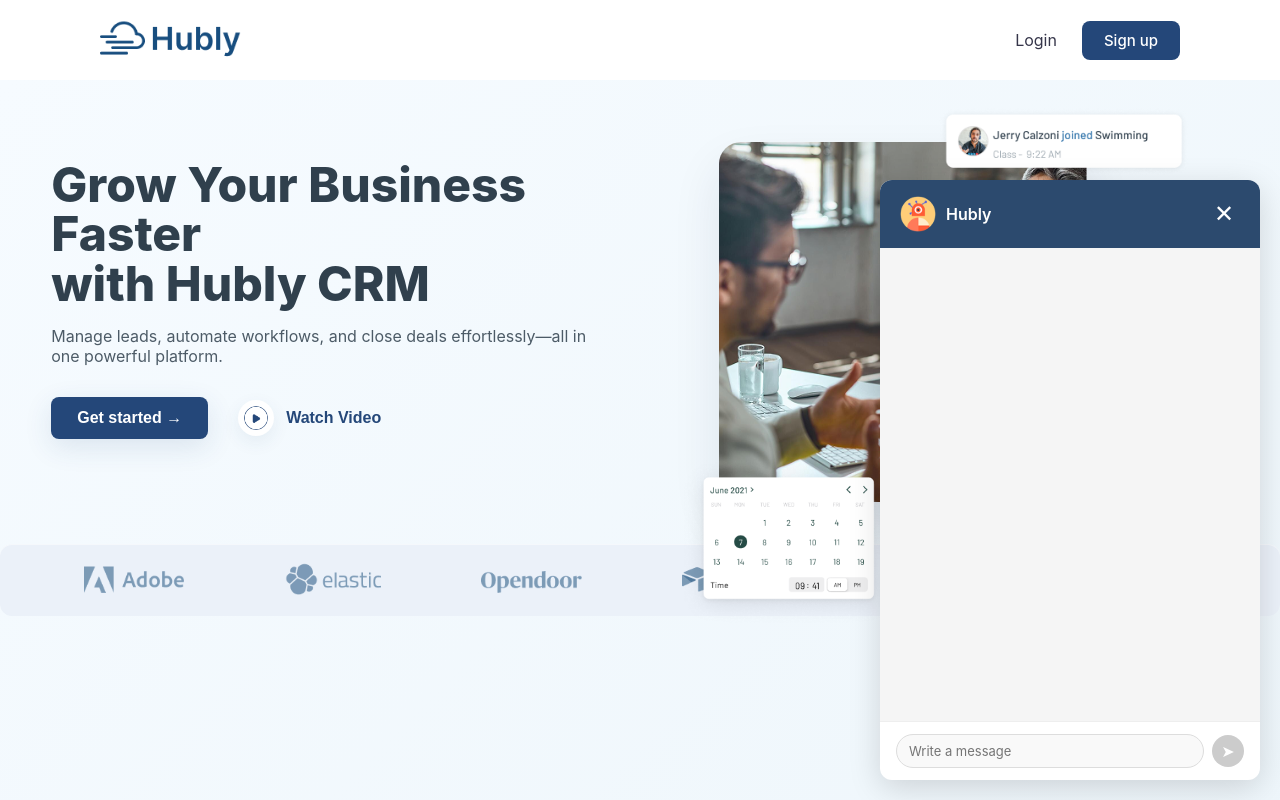
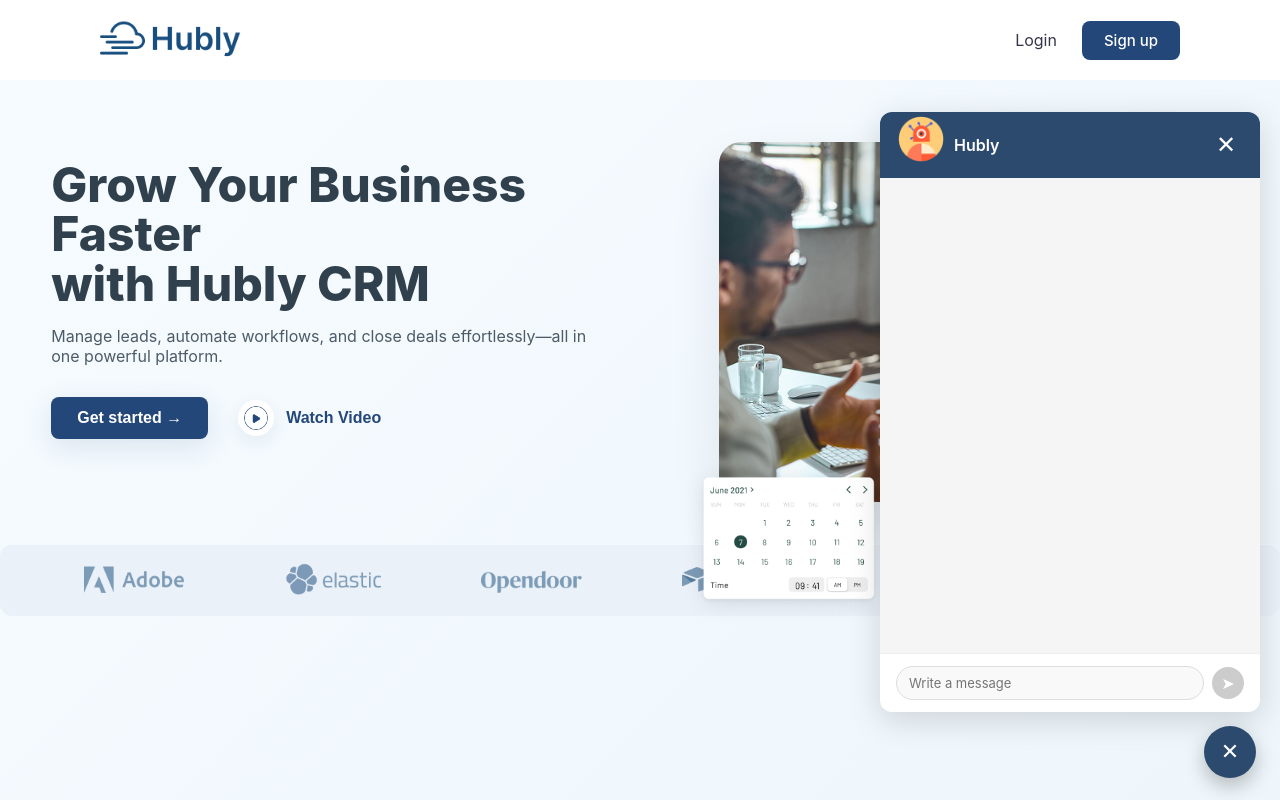
Before and after one commit to Gouravsharma20/fincal-evaluation-project, a React (Create React App) app in the folder client/: page / in a window 1280 px wide. Both pictures are taken after a click on the button 1230 px from the left and 750 px from the top of the page. Shown: the top 800 px of the page. Built offline with nearby package versions, Linux system fonts and the light colour scheme.

Commit message:
make changes in ui

```diff
--- a/client/src/Components/MessageForm/MessageForm.js
+++ b/client/src/Components/MessageForm/MessageForm.js
@@ -48,6 +48,8 @@
     } else {
     }
   };
+
+
 
   const createCustomer = async (e) => {
     e.preventDefault();
@@ -304,6 +306,22 @@
               ➤
             </button>
           </div>
+
+
+          <button
+            className="floating-close"
+            onClick={resetChat}
+            aria-label="Close chat"
+            title="Close"
+          >
+            ✕
+          </button>
+
+
+
+
+
+
         </div>
       )}
     </>
--- a/client/src/Components/MessageForm/MessageFormStyles.css
+++ b/client/src/Components/MessageForm/MessageFormStyles.css
@@ -49,6 +49,7 @@
   flex-shrink: 0;
   margin-top: -60px;
   margin-bottom: 0;
+  z-index: 50;
 }
 
 .message-box-close {
@@ -103,6 +104,7 @@
 .chat-modal {
   position: fixed;
   bottom: 20px;
+  bottom: calc(20px + 60px + 8px);
   right: 20px;
   width: 380px;
   height: 600px;
@@ -115,12 +117,33 @@
   animation: slideUp 0.3s ease-out;
 }
 
+.floating-close {
+  position: absolute;
+  bottom: -66px;
+  right: 4px;
+  width: 52px;
+  height: 52px;
+  border-radius: 50%;
+  border: none;
+  background-color: #2C4A6E;
+  color: #fff;
+  font-size: 22px;
+  cursor: pointer;
+  display: flex;
+  align-items: center;
+  justify-content: center;
+  box-shadow: 0 8px 20px rgba(0,0,0,0.25);
+  z-index: 1010;
+  transition: transform 0.15s ease, opacity 0.15s ease;
+}
+
 /* Chat Modal Header */
 .chat-modal-header {
   display: flex;
+  align-items: center;
   justify-content: space-between;
   align-items: center;
-  padding: 16px 20px;
+  padding: 16px 18px;
   background-color: #2C4A6E;
   border-radius: 12px 12px 0 0;
   color: white;
@@ -133,9 +156,11 @@
 }
 
 .hubly-icon {
-  width: 36px;
-  height: 36px;
+  width: 46px;
+  height: 46px;
   border-radius: 50%;
+  margin-top: -12px;
+  z-index: 5;
 }
 
 .hubly-title {
@@ -317,6 +342,10 @@
   font-size: 16px;
 }
 
+
+
+
+
 .send-btn:hover:not(:disabled) {
   background-color: #1f3350;
 }
--- a/client/src/Pages/DashBoard/DashBoardStyles.css
+++ b/client/src/Pages/DashBoard/DashBoardStyles.css
@@ -18,7 +18,7 @@
   display: flex;
   width: 100%;
   min-height: 100vh;
-  background-color: #f5f5f5;
+  background-color: #ffffff;
 }
 
 .admin-main-content {
@@ -29,12 +29,16 @@
   overflow: hidden;
 }
 
+
+
 /* Header / Search */
 .admin-search-header {
   padding: 20px;
   background-color: white;
   border-bottom: 1px solid #e0e0e0;
 }
+
+
 
 .search-wrapper { max-width: 600px; }
 
@@ -121,18 +125,19 @@
 /* Ticket card */
 .ticket-row {
   background-color: white;
-  border-radius: 8px;
-  box-shadow: 0 1px 3px rgba(0,0,0,0.06);
   overflow: visible;
   transition: all 0.18s;
   display: flex;
-  flex-direction: column;
-  align-items: stretch;
+  flex-direction: row;
+  align-items: flex-end;
   padding: 18px 20px;
-  gap: 12px;
+  gap: 2px;
   width: 100%;
   min-height: 180px;
 }
+
+
+
 
 .ticket-row:hover {
   box-shadow: 0 6px 18px rgba(0,0,0,0.08);
@@ -258,6 +263,15 @@
 .tickets-list-container::-webkit-scrollbar-thumb { background: #ddd; border-radius:3px; }
 .tickets-list-container::-webkit-scrollbar-thumb:hover { background:#999; }
 
+.ticket-actions { width: 140px; display:flex; align-items:center; justify-content:flex-end; }
+.ticket-status { font-weight:600; padding:2px 8px; border-radius:8px; font-size:14px; display:inline-flex; align-items:center; gap:6px; }
+.ticket-status.open { background:transparent; color:#0b66c3; border:none; cursor:pointer; }
+.ticket-status.open:hover { background:rgba(11,102,195,0.05); transform:translateY(-1px); }
+.ticket-status.resolved { background:rgba(46,125,50,0.1); color:#2e7d32; border:none; cursor:default; }
+.ticket-status .arrow { margin-left:6px; font-weight:700; transform:translateY(-1px); }
+@media (max-width:680px){ .ticket-row{flex-direction:column} .ticket-actions{width:100%; justify-content:flex-start} }
+
+
 /* Responsive */
 @media (max-width: 1024px) {
   .ticket-row { padding: 16px; gap:12px; }
--- a/client/src/Pages/DashBoard/Dashboard.js
+++ b/client/src/Pages/DashBoard/Dashboard.js
@@ -1,3 +1,5 @@
+
+
 import React, { useState, useEffect, useCallback } from 'react'
 import './DashBoardStyles.css'
 import { useAuthContext } from '../../Hooks/useAuthContext'
@@ -147,7 +149,7 @@
                 {/* MESSAGE (redesigned box look) */}
                 <div className="ticket-message-box">
                   <p className="ticket-message">
-                    {ticket.messages && ticket.messages.length ? ticket.messages[0].text : 'No message'}
+                    {ticket.messages[ticket.messages.length - 1]?.text}
                   </p>
 
                   <div className="ticket-meta-right">
@@ -173,6 +175,21 @@
                   </div>
                 </div>
               </div>
+
+              {/* << ADDED: actions column (minimal insertion) */}
+              <div className="ticket-actions">
+                {ticket.status === 'resolved' ? (
+                  <div className="ticket-status resolved">Resolved</div>
+                ) : (
+                  <button
+                    type="button"
+                    className="ticket-status open"
+                    // onClick={() => openTicket(ticket)}  // << OPTIONAL: enable if you have handler
+                  >
+                    Open Ticket <span className="arrow">→</span>
+                  </button>
+                )}
+              </div>
             </div>
           ))}
         </div>
--- a/client/src/Pages/Messages/Messages.js
+++ b/client/src/Pages/Messages/Messages.js
@@ -27,9 +27,12 @@
   const [showAssignmentModal, setShowAssignmentModal] = useState(false)
   const [pendingAssignment, setPendingAssignment] = useState(null)
   const [assignmentLoading, setAssignmentLoading] = useState(false)
+  // const [resolutionTimeLimit, setResolutionTimeLimit] = useState(10);
 
 
   const { token } = useAuthContext()
+
+
 
   // Determine ticket state
   const isTicketAssigned = openTicket?.assignedTo !== null && openTicket?.assignedTo !== undefined
@@ -114,6 +117,32 @@
   // ✅ FIX #1: Fetch fresh ticket to get isMissedChat
 
 
+
+
+
+//   const fetchSettings = useCallback(async () => {
+//   if (!token) return;
+
+//   try {
+//     const response = await fetch(`${API_BASE_URL}/api/admin/settings`, {
+//       headers: {
+//         'Authorization': `Bearer ${token}`,
+//         'Content-Type': 'application/json'
+//       }
+//     });
+
+//     if (response.ok) {
+//       const data = await response.json();
+//       setResolutionTimeLimit(data.settings?.resolutionTimeLimit || 10);
+//     }
+//   } catch (err) {
+//     console.error('Error fetching settings:', err);
+//   }
+// }, [token]);
+
+
+
+
   const applyFilters = (ticketsToFilter, filterType, search) => {
     let filtered = ticketsToFilter
 
@@ -138,6 +167,7 @@
   useEffect(() => {
     fetchTickets()
     fetchTeamMembers()
+    // fetchSettings()
   }, [fetchTickets, fetchTeamMembers])
 
   useEffect(() => {
@@ -157,7 +187,14 @@
     try {
       const freshTicket = await fetchSingleTicket(ticket._id)
       const finalTicket = freshTicket || ticket;
-      setOpenTicket({...finalTicket})
+
+
+
+
+
+
+
+      setOpenTicket({ ...finalTicket })
       setSelectedTeamMember(null)
       setTicketStatus(freshTicket?.status || ticket.status || 'unresolved')
       console.log('Ticket opened, isMissedChat:', freshTicket?.isMissedChat)
@@ -299,6 +336,52 @@
     setPendingAssignment(null)
   }
 
+  // const handleStatusChange = async () => {
+  //   if (!openTicket) return
+
+  //   try {
+  //     const response = await fetch(
+  //       `${API_BASE_URL}/api/admin/tickets/${openTicket._id}/resolve`,
+  //       {
+  //         method: 'PATCH',
+  //         headers: {
+  //           'Authorization': `Bearer ${token}`,
+  //           'Content-Type': 'application/json'
+  //         },
+  //         body: JSON.stringify({ resolutionNote: "" })
+  //       }
+  //     )
+
+  //     if (!response.ok) throw new Error('Failed to resolve')
+
+  //     const freshResponse = await fetch(
+  //       `${API_BASE_URL}/api/admin/tickets/${openTicket._id}`,
+  //       {
+  //         headers: {
+  //           'Authorization': `Bearer ${token}`,
+  //           'Content-Type': 'application/json'
+  //         }
+  //       }
+  //     )
+
+  //     if (freshResponse.ok) {
+  //       const freshData = await freshResponse.json()
+  //       const freshTicket = freshData.ticket || freshData
+  //       setOpenTicket(freshTicket)
+  //       setTickets(tickets.map(t => t._id === freshTicket._id ? freshTicket : t))
+  //       setFilteredTickets(filteredTickets.map(t => t._id === freshTicket._id ? freshTicket : t))
+  //       setTicketStatus('resolved')
+  //       setShowStatusDropdown(false)
+  //     }
+  //   } catch (err) {
+  //     console.error('Error:', err)
+  //     setError(err.message)
+  //     setTimeout(() => setError(''), 3000)
+  //   }
+  // }
+
+
+
   const handleStatusChange = async () => {
     if (!openTicket) return
 
@@ -317,6 +400,7 @@
 
       if (!response.ok) throw new Error('Failed to resolve')
 
+      // ✅ FIX: Fetch fresh ticket data immediately
       const freshResponse = await fetch(
         `${API_BASE_URL}/api/admin/tickets/${openTicket._id}`,
         {
@@ -330,9 +414,19 @@
       if (freshResponse.ok) {
         const freshData = await freshResponse.json()
         const freshTicket = freshData.ticket || freshData
-        setOpenTicket(freshTicket)
-        setTickets(tickets.map(t => t._id === freshTicket._id ? freshTicket : t))
-        setFilteredTickets(filteredTickets.map(t => t._id === freshTicket._id ? freshTicket : t))
+
+        // ✅ FIX: Log to verify isMissedChat is present
+        console.log('Resolved ticket data:', freshTicket)
+        console.log('isMissedChat value:', freshTicket.isMissedChat)
+
+        // ✅ FIX: Force a complete state update with a new object reference
+        setOpenTicket({
+          ...freshTicket,
+          status: 'resolved' // Ensure status is set
+        })
+
+        setTickets(tickets.map(t => t._id === freshTicket._id ? { ...freshTicket } : t))
+        setFilteredTickets(filteredTickets.map(t => t._id === freshTicket._id ? { ...freshTicket } : t))
         setTicketStatus('resolved')
         setShowStatusDropdown(false)
       }
@@ -420,7 +514,9 @@
                   </div>
                   <div className="card-message-section">
                     <p className="card-initial-message">
-                      {ticket.messages[0]?.text || 'No message'}
+                      {ticket.messages[ticket.messages.length - 1]?.text}
+
+                      {/* {ticket.messages[0]?.text || 'No message'} */}
                     </p>
                   </div>
                   <div className="card-bottom-section">
@@ -456,7 +552,7 @@
 
               <div className="chats-list">
                 {filteredTickets.map((ticket, idx) => {
-                  let chatBadgeText = ticket.messages[0]?.text || 'No message'
+                  let chatBadgeText = ticket.messages[ticket.messages.length - 1]?.text || 'No message'
                   let showBadge = false
                   if (ticket.status === 'resolved') {
                     chatBadgeText = 'Resolved'
@@ -539,9 +635,9 @@
                 )}
 
                 {/* ✅ isMissedChat Indicator */}
-                {openTicket?.isMissedChat && !isTicketAssigned && !isTicketResolved && (
+                {openTicket?.isMissedChat && (
                   <div className="missed-chat-indicator">
-                    <p>Replying to missed chat</p>
+                    <p>{isTicketResolved ? 'This was a missed chat' : 'Replying to missed chat'}</p>
                   </div>
                 )}
               </div>
--- a/client/src/Pages/UISettings/UISettingsStyles.css
+++ b/client/src/Pages/UISettings/UISettingsStyles.css
@@ -1,13 +1,21 @@
+
+
+
+
+
 
 .ui-settings-wrapper {
   display: flex;
-  gap: 80px;
+  gap: 300px;
   padding: 40px;
   background-color: #ffffff;
   min-height: 100vh;
   max-width: 1600px;
   margin: 0 auto;
 }
+
+
+
 
 
 .ui-settings-left {
@@ -104,6 +112,7 @@
   flex-direction: column;
   animation: ui-slideUp 0.3s ease-out;
   order: 1;
+  margin-bottom: 150px
 }
 
 
```
Also changed, not shown: 1 other file (tests, documents, lock files or other folders).
